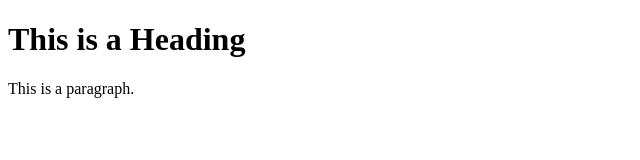
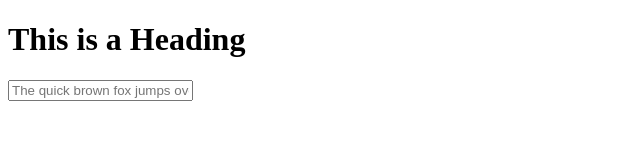
Before and after one commit to SlyerV/rocket-type, a plain HTML site: page index.html in a window 1280 px wide. Shown: the whole page, without its empty margins (0-640 px from the left). Drawn offline with Linux system fonts and the light colour scheme.

Commit message:
Update index.html

```diff
--- a/index.html
+++ b/index.html
@@ -5,6 +5,6 @@
   </head>
   <body>
     <h1>This is a Heading</h1>
-    <p>This is a paragraph.</p>
+    <input type="text" id="inp" name="Start the Engine!" placeholder="The quick brown fox jumps over the little dog"><br><br>
   </body>
 </html>
```
